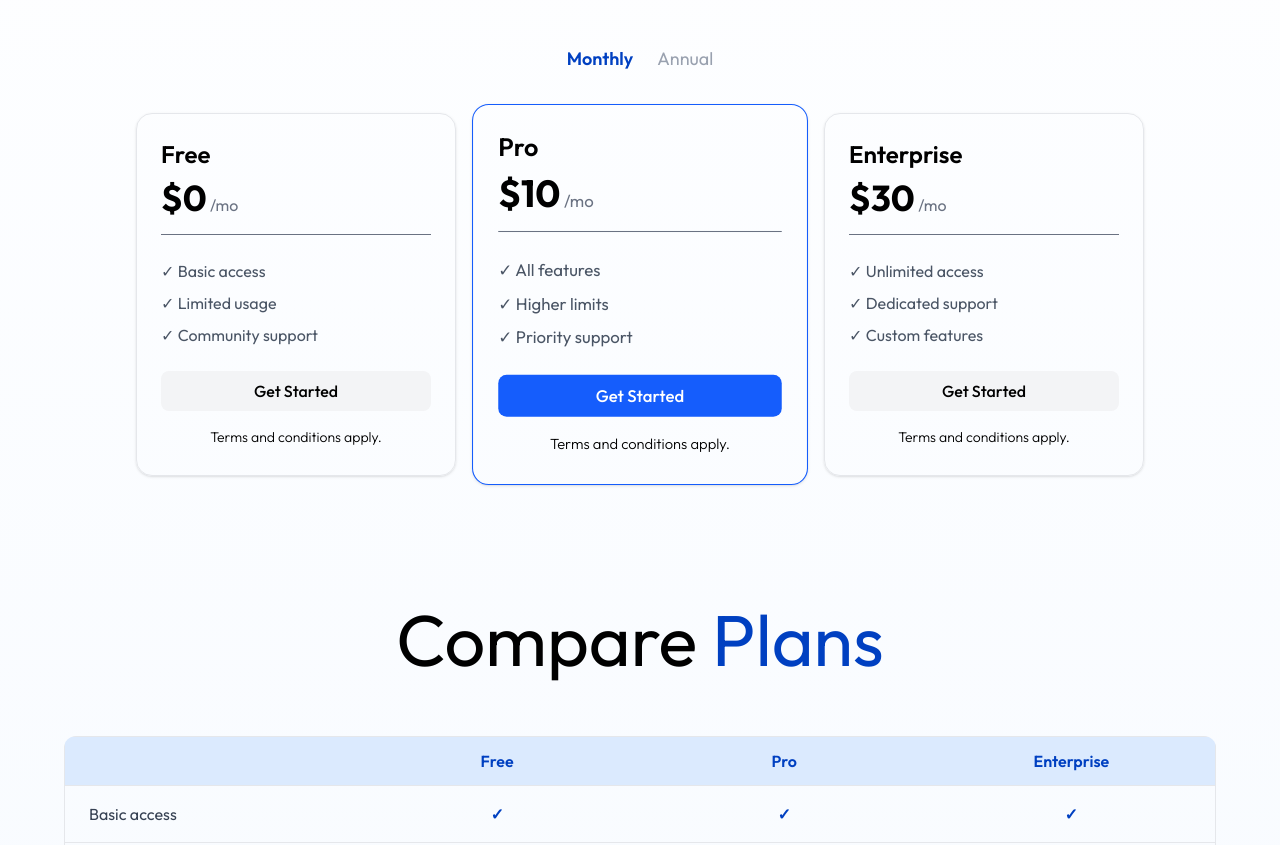
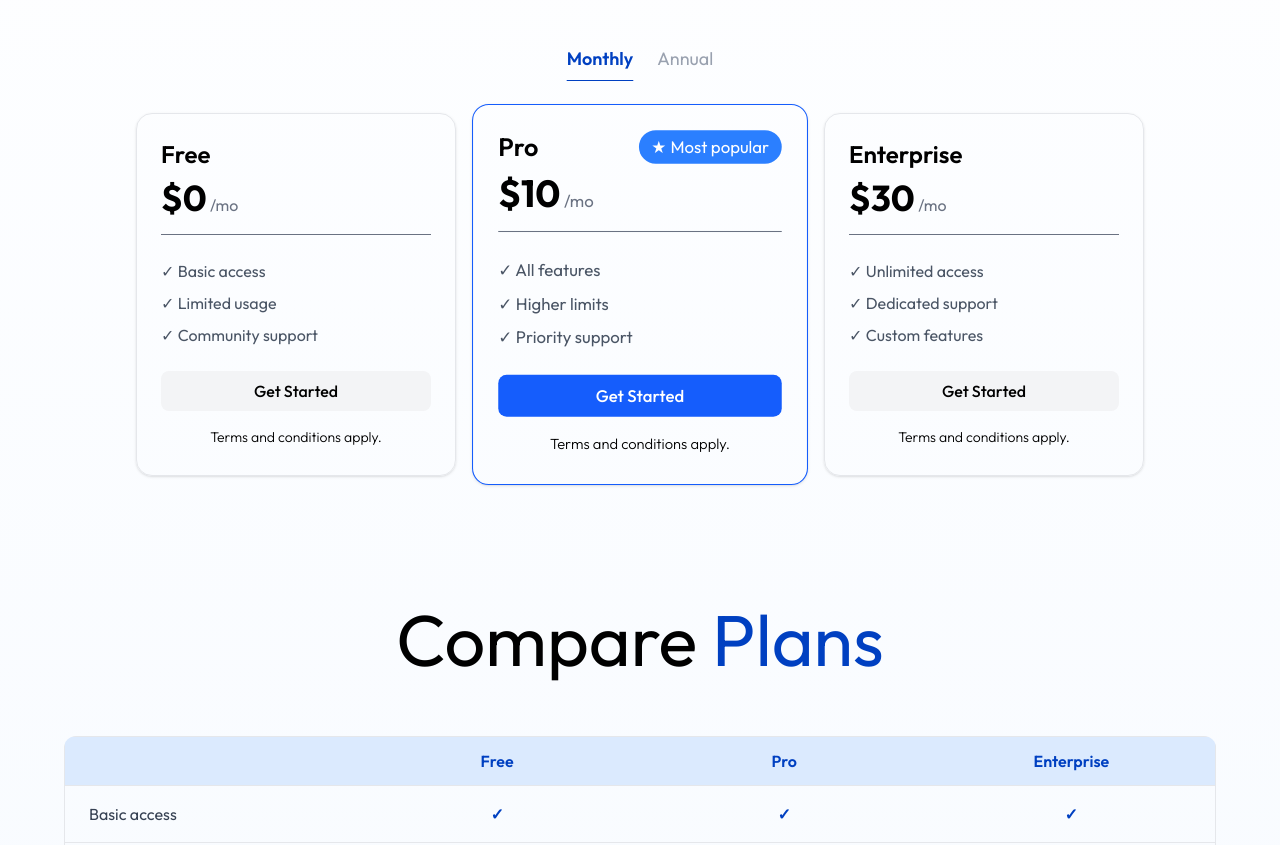
Before and after one commit to bojitha001/rewise-marketing, a React (Vite) app: page / in a window 1280 px wide. Shown: the part 5020-5865 px from the top of the page. Built offline with nearby package versions, Linux system fonts and the light colour scheme.

Commit message:
added a tag in the pricing plans

```diff
--- a/src/Components/Pricing/Pricing-plans.jsx
+++ b/src/Components/Pricing/Pricing-plans.jsx
@@ -32,7 +32,7 @@ const PricingPlans = () => {
                 onClick={() => setIsAnnual(false)}
                 className={`cursor-pointer transition ${
                 !isAnnual
-                    ? "font-semibold text-[#0040c1]"
+                    ? "font-semibold text-[#0040c1] underline underline-offset-15"
                     : "text-gray-400 hover:text-black"
                 }`}
             >
@@ -43,7 +43,7 @@ const PricingPlans = () => {
                 onClick={() => setIsAnnual(true)}
                 className={`cursor-pointer transition ${
                 isAnnual
-                    ? "font-semibold text-[#0040c1]"
+                    ? "font-semibold text-[#0040c1] underline underline-offset-15"
                     : "text-gray-400 hover:text-black"
                 }`}
             >
@@ -64,8 +64,13 @@ const PricingPlans = () => {
                   : "border-gray-200"
               }`}
             >
-              <h3 className="text-2xl font-semibold mb-2">
+              <h3 className="flex justify-between items-center text-2xl font-semibold mb-2">
                 {plan.name}
+                {plan.highlighted && (
+                  <div className="text-base font-normal text-white bg-blue-500 rounded-full px-3 py-1 flex items-center gap-1">
+                    <span className="text-white">★</span> Most popular
+                  </div>
+                )}
               </h3>
 
               <p className="text-4xl font-bold mb-4">
```
